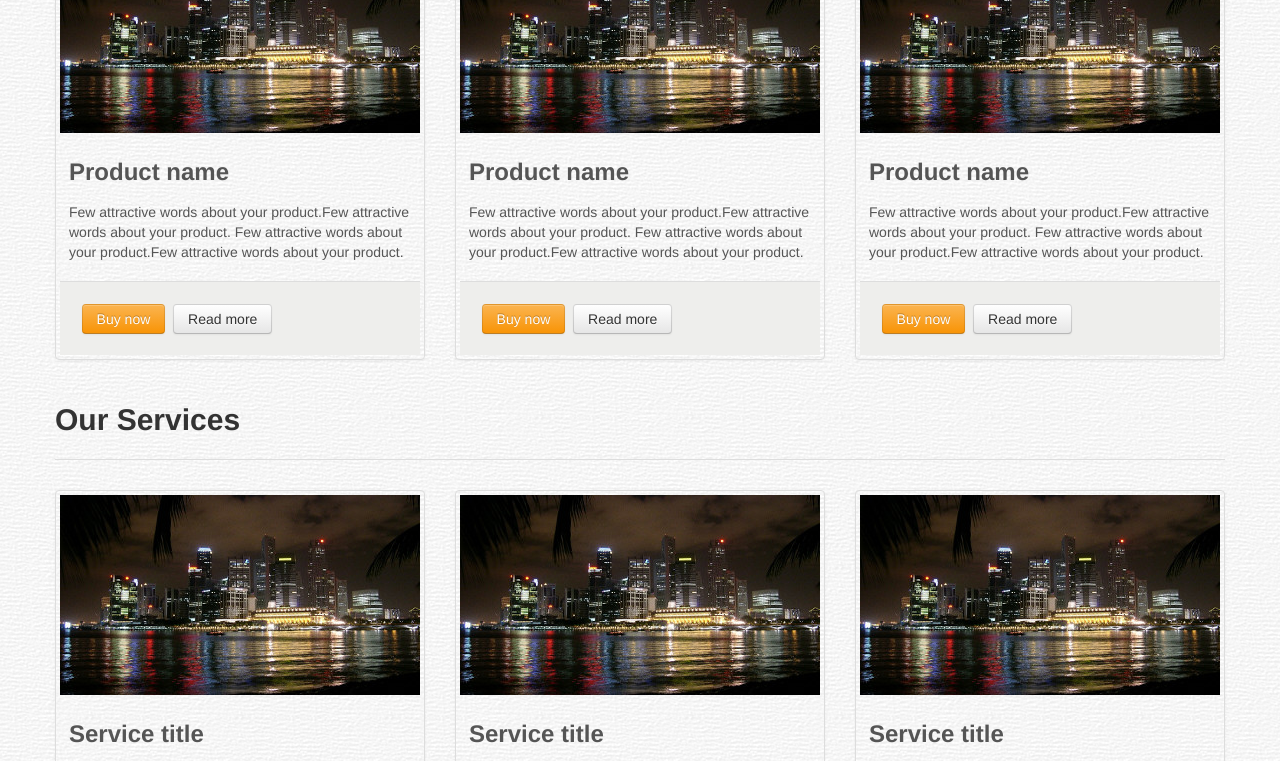
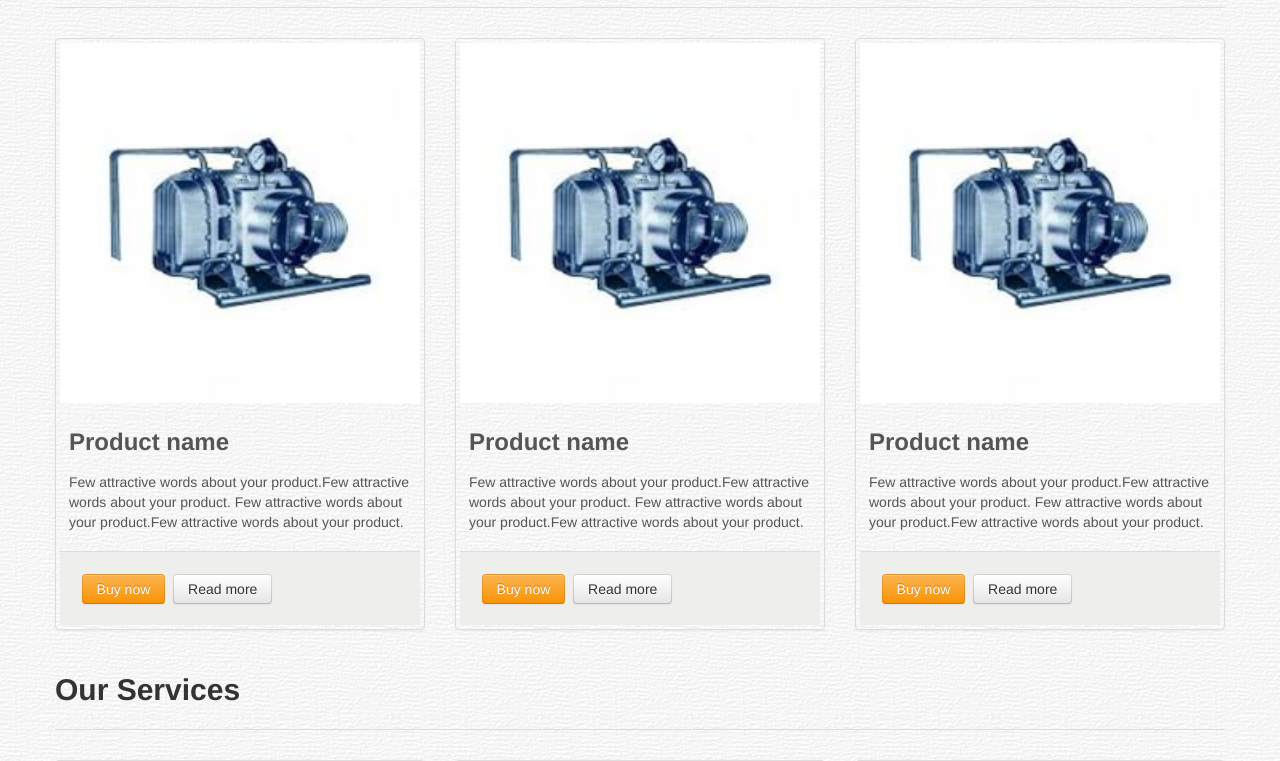
Before and after one commit to jeet3007/extreme-airs, a website: page index.html in a window 1280 px wide. Shown: the part 553-1314 px from the top of the page. Drawn offline with Linux system fonts and the light colour scheme; files whose address does not match are found by name.

Commit message:
images edited

```diff
--- a/index.html
+++ b/index.html
@@ -170,7 +170,7 @@
             <ul class="thumbnails">
               <li class="span4">
                 <div class="thumbnail">
-                  <img src="img/placeholder-360x200.jpg" alt="product name">
+                  <img src="C:\Projects_me\extreme-airs\images\ima212ges.jpg" alt="product name">
                   <div class="caption">
                     <h3>Product name</h3>
                     <p>
@@ -188,7 +188,7 @@
               </li>
               <li class="span4">
                 <div class="thumbnail">
-                  <img src="img/placeholder-360x200.jpg" alt="product name">
+                  <img src="C:\Projects_me\extreme-airs\images\ima212ges.jpg" alt="product name">
                   <div class="caption">
                     <h3>Product name</h3>
                     <p>
@@ -206,7 +206,7 @@
               </li>
               <li class="span4">
                 <div class="thumbnail">
-                  <img src="img/placeholder-360x200.jpg" alt="product name">
+                  <img src="C:\Projects_me\extreme-airs\images\ima212ges.jpg" alt="product name">
                   <div class="caption">
                     <h3>Product name</h3>
                     <p>
@@ -231,7 +231,7 @@
             <ul class="thumbnails">
               <li class="span4">
                 <div class="thumbnail">
-                  <img src="img/placeholder-360x200.jpg" alt="product name">
+                  <img src="C:\Projects_me\extreme-airs\images\ima212ges.jpg" alt="product name">
                   <div class="caption">
                     <h3>Service title</h3>
                     <p>
@@ -249,7 +249,7 @@
               </li>
               <li class="span4">
                 <div class="thumbnail">
-                  <img src="img/placeholder-360x200.jpg" alt="product name">
+                  <img src="C:\Projects_me\extreme-airs\images\ima212ges.jpg" alt="product name">
                   <div class="caption">
                     <h3>Service title</h3>
                     <p>
@@ -267,7 +267,7 @@
               </li>
               <li class="span4">
                 <div class="thumbnail">
-                  <img src="img/placeholder-360x200.jpg" alt="product name">
+                  <img src="C:\Projects_me\extreme-airs\images\ima212ges.jpg" alt="product name">
                   <div class="caption">
                     <h3>Service title</h3>
                     <p>
```
Also changed, not shown: images/Twin lobe blower with accessor.jpg (added), images/Twin lobe blower with accessories.jpg (deleted), images/ind111ex.jpg, images/roots blower.jpg, images/water ring vacuum pump.jpg.
